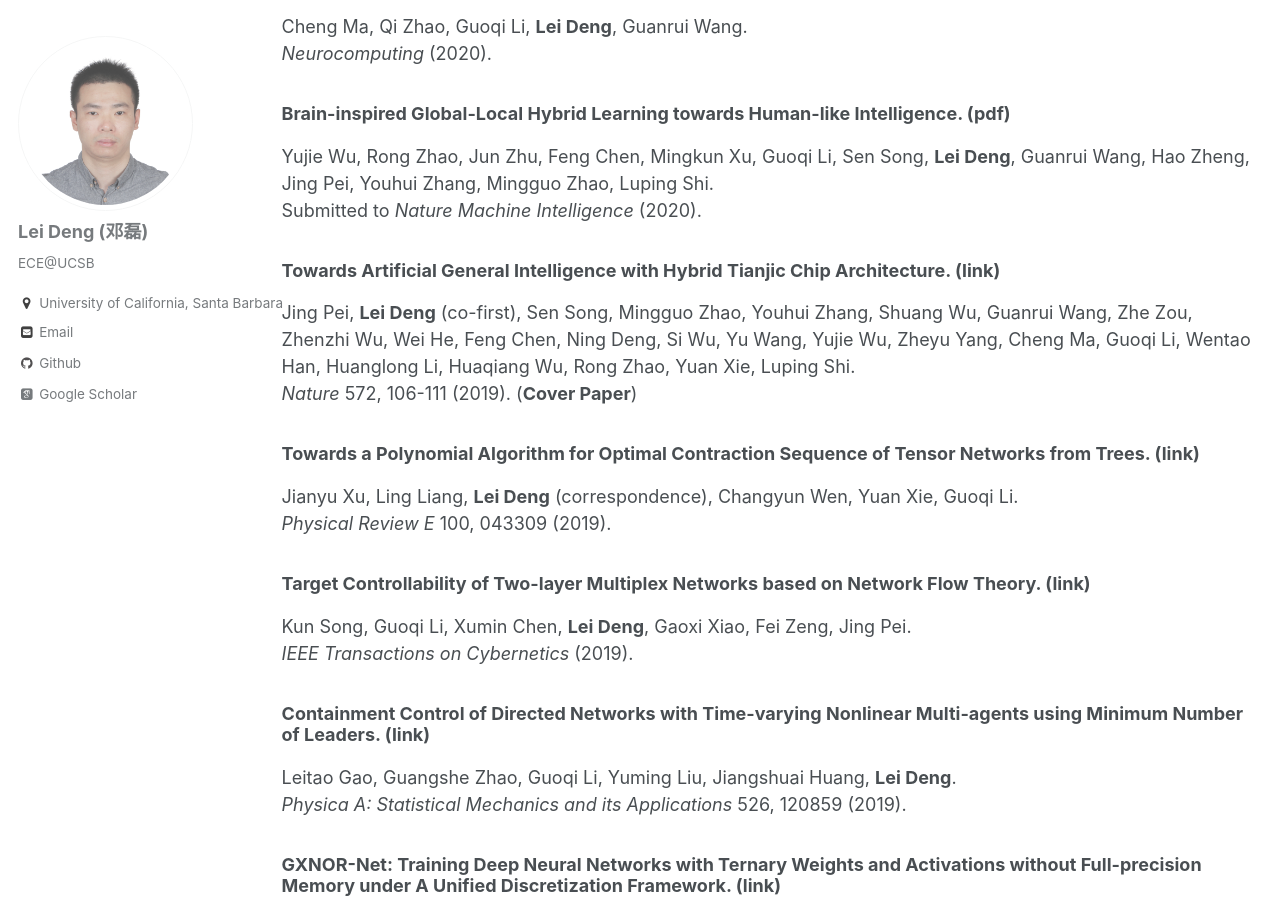
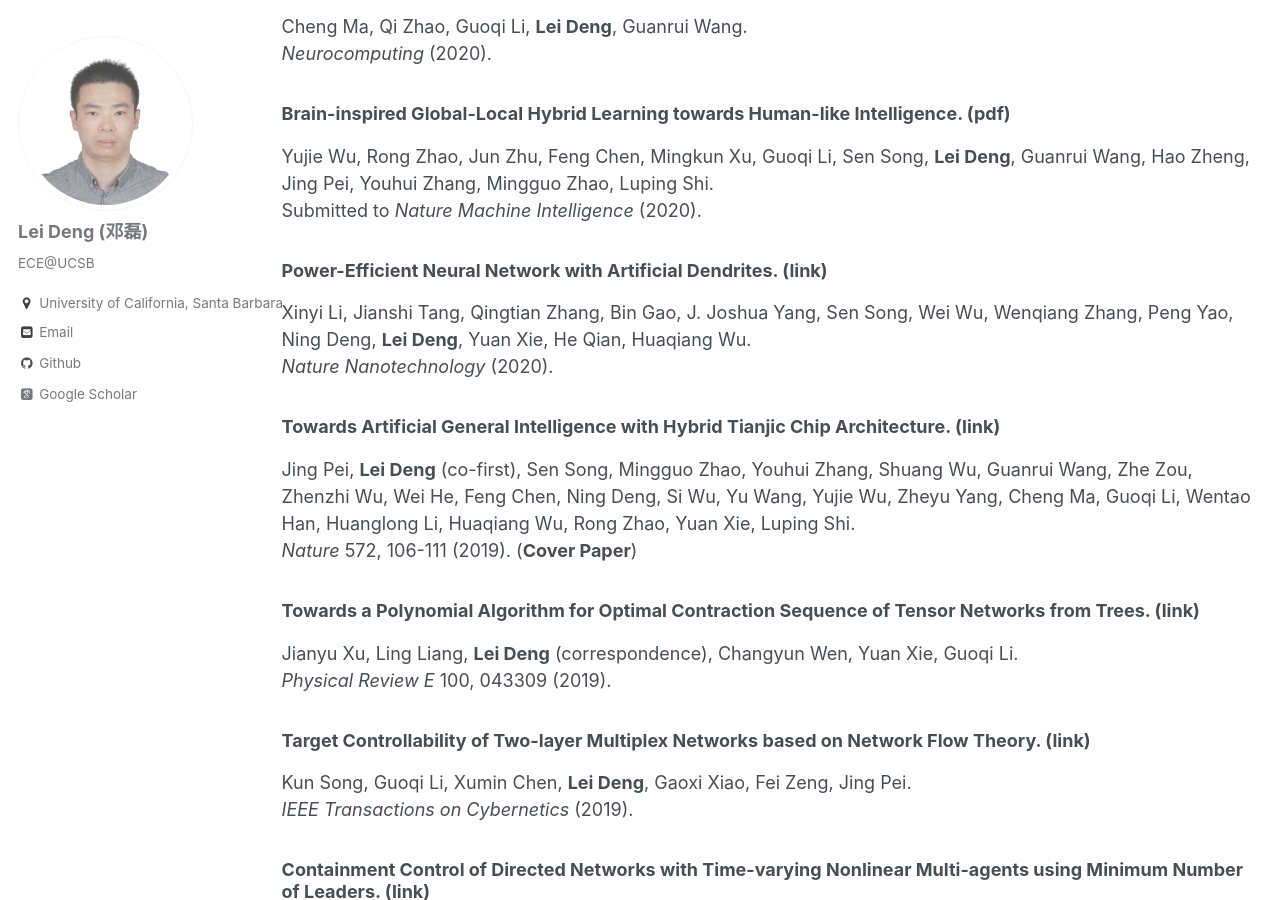
Before and after one commit to dllfei/dllfei.github.io, a Jekyll site: the page built from _pages/publications.md, in a window 1280 px wide and 900 px high, scrolled down 2318 px. Built offline with Jekyll 4.4.1, drawn with Linux system fonts in a browser that asks for light colours; some web fonts are replaced.

Commit message:
Update publications.md

```diff
--- a/_pages/publications.md
+++ b/_pages/publications.md
@@ -75,6 +75,10 @@ Cheng Ma, Qi Zhao, Guoqi Li, **Lei Deng**, Guanrui Wang. <br />
 ### Brain-inspired Global-Local Hybrid Learning towards Human-like Intelligence. ([pdf](https://arxiv.org/ftp/arxiv/papers/2006/2006.03226.pdf)) <br />
 Yujie Wu, Rong Zhao, Jun Zhu, Feng Chen, Mingkun Xu, Guoqi Li, Sen Song, **Lei Deng**, Guanrui Wang, Hao Zheng, Jing Pei, Youhui Zhang, Mingguo Zhao, Luping Shi. <br />
 Submitted to *Nature Machine Intelligence* (2020).
+
+### Power-Efficient Neural Network with Artificial Dendrites. ([link](https://www.nature.com/articles/s41565-020-0722-5)) <br />
+Xinyi Li, Jianshi Tang, Qingtian Zhang, Bin Gao, J. Joshua Yang, Sen Song, Wei Wu, Wenqiang Zhang, Peng Yao, Ning Deng, **Lei Deng**, Yuan Xie, He Qian, Huaqiang Wu. <br />
+*Nature Nanotechnology* (2020).
 
 ### Towards Artificial General Intelligence with Hybrid Tianjic Chip Architecture. ([link](https://www.nature.com/articles/s41586-019-1424-8)) <br />
 Jing Pei, **Lei Deng** (co-first), Sen Song, Mingguo Zhao, Youhui Zhang, Shuang Wu, Guanrui Wang, Zhe Zou, Zhenzhi Wu, Wei He, Feng Chen, Ning Deng, Si Wu, Yu Wang, Yujie Wu, Zheyu Yang, Cheng Ma, Guoqi Li, Wentao Han, Huanglong Li, Huaqiang Wu, Rong Zhao, Yuan Xie, Luping Shi. <br />
```
